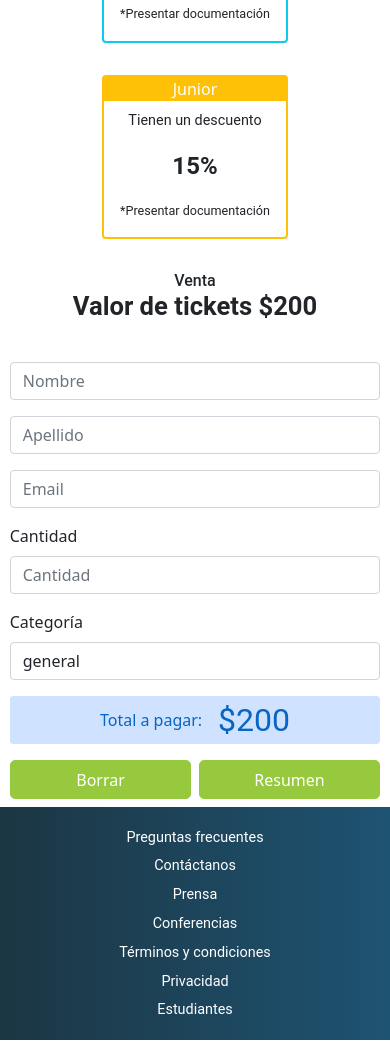
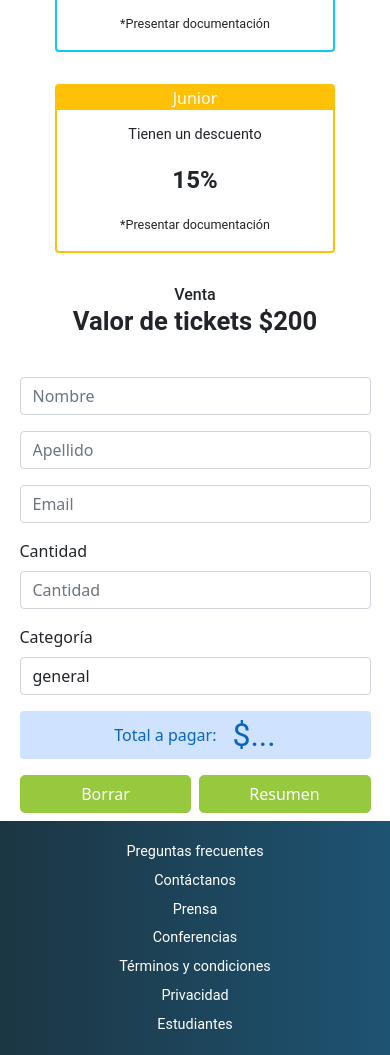
Before and after one commit to SandraFz/cac002-maquetado1, a plain HTML site: page pages/comprar_tickets.html in a window 390 px wide. Shown: the part 439-1494 px from the top of the page. Drawn offline with Linux system fonts and the light colour scheme.

Commit message:
Corrección de responsive.

```diff
--- a/pages/comprar_tickets.css
+++ b/pages/comprar_tickets.css
@@ -5,7 +5,6 @@ main{
 .contenedor{
     width: 50%;
     margin:0 auto;
-
 }
 
 .targets{
@@ -156,7 +155,7 @@ form{
 
 @media screen and (max-width: 600px) {
     .contenedor{
-        width: 95%;
+        width: 90%;
     }
 }
 
@@ -166,7 +165,7 @@ form{
     }
 
     .card{
-        width: 50%;
+        width: 80%;
         margin: 1rem auto;
     }
 
@@ -182,7 +181,7 @@ form{
 
 @media screen and (max-width: 315px) {
     .contenedor{
-        width: 90%;
+        width: 100%;
     }
 
     .card{
--- a/pages/comprar_tickets.html
+++ b/pages/comprar_tickets.html
@@ -118,7 +118,7 @@
                             </div>
                         </div>
                         <div class="total">
-                            Total a pagar: <span id="pesos">$</span><span id="total"> 200</span>
+                            Total a pagar: <span id="pesos">$</span><span id="total"> ...</span>
                         </div>
                         <!--<input type="text" id="total" value="Total a pagar: $200" readonly>-->
                         <div class="buttons">
```
